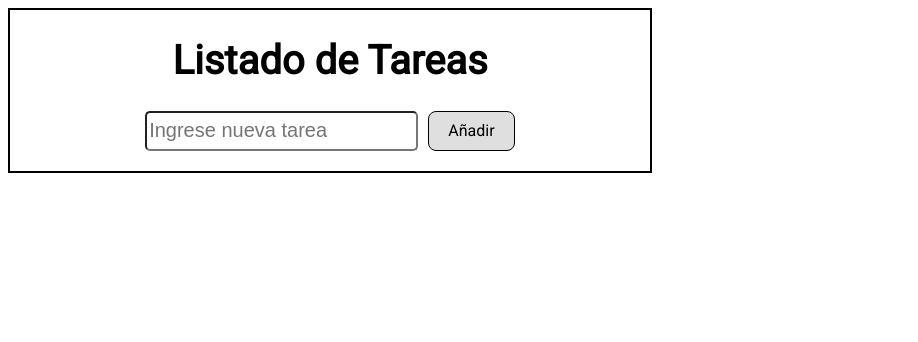
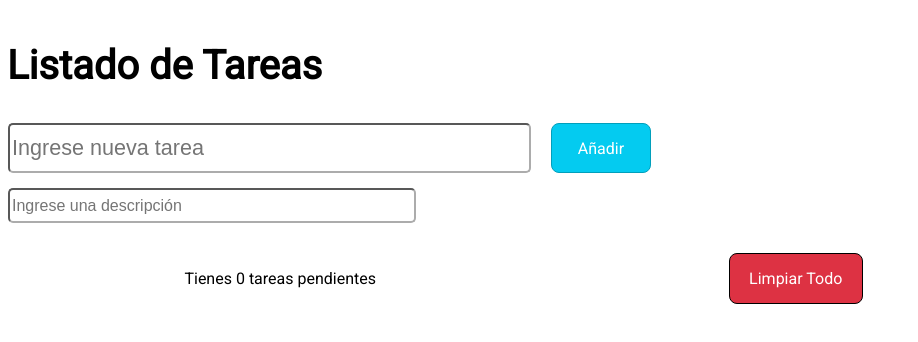
Before and after one commit to erickdavidhz7/my-react-task-list, a React (Vite) app: page / in a window 1280 px wide. Shown: the top 342 px of the page, without its empty margins (0-918 px from the left). Built offline with nearby package versions, Linux system fonts and the light colour scheme.

Commit message:
se ha añadido footer y cambios a estilos

```diff
--- a/index.html
+++ b/index.html
@@ -5,9 +5,9 @@
     <link rel="icon" type="image/svg+xml" href="/vite.svg" />
     <meta name="viewport" content="width=device-width, initial-scale=1.0" />
     <title>Lista de Tareas</title>
-    <link rel="preconnect" href="https://fonts.googleapis.com">
-    <link rel="preconnect" href="https://fonts.gstatic.com" crossorigin>
-    <link href="https://fonts.googleapis.com/css2?family=Roboto:wght@300;400&display=swap" rel="stylesheet">
+    <link rel="preconnect" href="https://fonts.googleapis.com" />
+    <link rel="preconnect" href="https://fonts.gstatic.com" crossorigin />
+    <link href="https://fonts.googleapis.com/css2?family=Roboto:wght@300;400&display=swap" rel="stylesheet" />
   </head>
 
   <body>
--- a/src/App.css
+++ b/src/App.css
@@ -1,7 +1,6 @@
 body {
   display: flex;
-  font-family: 'Roboto', sans-serif;
-  text-align: center;
+  font-family: "Roboto", sans-serif;
 }
 button {
   border-radius: 8px;
@@ -10,13 +9,14 @@ button {
   font-size: 1em;
   font-weight: 500;
   font-family: inherit;
-  background-color: #dfdfdf;
+  background-color: #04cbf0;
+  color: white;
   cursor: pointer;
   transition: border-color 0.25s;
 }
 button:hover {
-  border-color: #9a9eee;
-  background-color: #9a9eee;
+  border-color: #019fbb;
+  background-color: #78ebff;
   color: white;
 }
 button:focus,
@@ -27,33 +27,68 @@ button:focus-visible {
 .headerComp {
   display: grid;
   grid-template-columns: 1fr;
-  grid-template-rows: 1fr;
-  border-style: solid;
-  border-width: 2px;
-  margin: auto;
-  width: 40em;
+  grid-template-rows: 1fr 0.5fr;
+  align-items: center;
+  margin-left: -15px;
 }
 
 .titulo {
   font-size: 2.5em;
+  margin: 14px;
 }
 
 #formularioTarea {
-  display: flex;
-  justify-content: center;
+  display: grid;
   font-size: 1em;
+  grid-template-columns: 1fr 1fr;
+  grid-template-rows: 1fr 1fr;
   padding-left: 15px;
   padding-right: 15px;
-  padding-bottom: 5px;
 }
 
 #txt1 {
-  font-size: 1.25em;
+  font-size: 1.35em;
   border-radius: 5px;
+  border-width: 2px;
+  border-color: #acacac;
+  width: 515px;
+}
+#txt2 {
+  margin-top: 15px;
+  font-size: 1em;
+  border-radius: 5px;
+  border-color: #acacac;
+  grid-column: 1/3;
+  grid-row: 2;
+  width: 400px;
 }
 
 #boton {
-  margin-left: 10px;
+  width: 100px;
+  height: 50px;
+  grid-row: 1;
+  grid-column: 2;
+  border-radius: 8px;
+  border: 1px solid black;
+  padding: 0.6em 1.2em;
+  font-size: 1em;
+  font-weight: 500;
+  font-family: inherit;
+  background-color: #04cbf0;
+  border-color: #019fbb;
+  color: white;
+  cursor: pointer;
+  transition: border-color 0.25s;
+  margin-left: 20px;
+}
+#boton:hover {
+  border-color: #019fbb;
+  background-color: #78ebff;
+  color: white;
+}
+#boton:focus,
+:focus-visible {
+  outline: 4px auto -webkit-focus-ring-color;
 }
 
 .task {
@@ -61,9 +96,11 @@ button:focus-visible {
   grid-template-columns: 2fr 1fr;
   grid-template-rows: 1fr;
   border-style: solid;
+  background-color: #efefef;
   border-width: 2px;
-  border-color: rgb(0, 0, 0);
-  margin-top: -2px;
+  border-radius: 25px;
+  border-color: #acacac;
+  margin-top: 15px;
   width: 40em;
 }
 
@@ -72,16 +109,44 @@ button:focus-visible {
 }
 
 .inputBar {
+  display: flex;
   margin-bottom: 15px;
+  align-items: flex-start;
 }
 
 #editarTarea {
   margin-left: 15px;
   margin-right: 15px;
+  background-color: #76aadf;
+}
+
+#editarTarea:hover {
+  border-color: #3775b3;
+  background-color: #8cc3fa;
+  color: white;
 }
 
 #eliminarTarea {
   margin-right: 15px;
+  background-color: #dd3243;
+}
+
+#eliminarTarea:hover {
+  border-color: #bb0013;
+  background-color: #f85e6d;
+  color: white;
+}
+
+#eliminarTodasTarea{
+  margin-right: 30px;
+  background-color: #dd3243;
+}
+
+
+#eliminarTodasTarea:hover {
+  border-color: #bb0013;
+  background-color: #f85e6d;
+  color: white;
 }
 
 #tituloTarea {
@@ -94,7 +159,7 @@ button:focus-visible {
   font-size: 1.4em;
 }
 
-#slider{
+#slider {
   width: 50px;
 }
 
@@ -161,9 +226,21 @@ button:focus-visible {
 #nuevaDescripcionTarea {
   font-size: 1em;
   border-radius: 5px;
+  width: 400px;
 }
 
 #nuevoNombreTarea {
   font-size: 1em;
   border-radius: 5px;
 }
+
+#nombreTarea {
+  padding-left: 10px;
+}
+
+.Footer{
+  margin-top: 15px;
+  display: flex;
+  justify-content: space-around;
+  flex-direction: row;
+}
--- a/src/App.jsx
+++ b/src/App.jsx
@@ -2,6 +2,7 @@ import "./App.css";
 import Header from "./components/Header";
 import TaskList from "./components/TaskList";
 import ContextoTask from "./context/ContextoTask";
+import Footer from "./components/Footer";
 
 function App() {
 
@@ -10,6 +11,7 @@ function App() {
     <ContextoTask>
       <Header/>
       <TaskList/>
+      <Footer/>
       </ContextoTask>
     </>
   );
--- /dev/null
+++ b/src/components/Footer.jsx
@@ -0,0 +1,21 @@
+import { useContext } from "react";
+import { MiContexto } from "../context/crearContexto";
+
+export default function Footer() {
+  const { tareasList, deleteAllTareas } = useContext(MiContexto);
+  let numeroTareasPendientes = tareasList.filter((tarea) => !tarea.estado).length;
+
+
+  const eliminarTodasTareas = () => {
+    deleteAllTareas();
+  }
+  return (
+    <div className="Footer">
+      <p>Tienes {numeroTareasPendientes} tareas pendientes</p>
+
+      <button type="button" id="eliminarTodasTarea" onClick={eliminarTodasTareas}>
+        Limpiar Todo
+      </button>
+    </div>
+  );
+}
--- a/src/components/Header.jsx
+++ b/src/components/Header.jsx
@@ -1,27 +1,9 @@
-import { useContext, useState } from "react";
-import { MiContexto } from "../context/crearContexto";
-
+import TaskInput from "./TaskInput";
 export default function Header() {
-  const { addTarea } = useContext(MiContexto);
-  const [input, setInput] = useState("");
-  const handleNuevaTareaClick = () => {
-    addTarea(input);
-    setInput("");
-  };
-
   return (
     <div className="headerComp">
       <h1 className="titulo">Listado de Tareas</h1>
-      <div className="inputBar">
-        <form id="formularioTarea" action="">
-          <input id="txt1" type="text" onChange={(e) => setInput(e.target.value)} value={input} name="txt1" placeholder="Ingrese nueva tarea" />
-          <button type="button" onClick={handleNuevaTareaClick} id="boton">
-            {" "}
-            {/* ponerle atributo type button para evitar que la página se refresque al presionar el botón */}
-            Añadir
-          </button>
-        </form>
-      </div>
+      <TaskInput />
     </div>
   );
 }
--- a/src/components/Task.jsx
+++ b/src/components/Task.jsx
@@ -35,10 +35,12 @@ export default function Task(props) {
         <TaskEdit idTarea={idTarea} nombreTarea={nombreTarea} estadoTarea={estadoTarea} descripcion={descripcion} setIsShown={setIsShown} />
       ) : (
         <div className="task">
-          <form id="tituloTarea">
-            <Checkbox onChange={handleChange} defaultChecked={checkeado} />
-            <label id="nombreTarea">{checkeado ? strikeThrough(nombreTarea) : nombreTarea}</label>
-          </form>
+          {
+            <form id="tituloTarea">
+              <Checkbox onChange={handleChange} defaultChecked={checkeado} />
+              <label id="nombreTarea">{checkeado ? strikeThrough(nombreTarea) : nombreTarea}</label>
+            </form>
+          }
           <div id="botonesTarea">
             <button type="button" id="editarTarea" onClick={handleEditarTareaClick}>
               Editar
--- /dev/null
+++ b/src/components/TaskInput.jsx
@@ -0,0 +1,44 @@
+import { useContext, useState } from "react";
+import { MiContexto } from "../context/crearContexto";
+
+export default function TaskInput() {
+  const [inputTarea, setInputTarea] = useState("");
+  const [inputDescripcion, setInputDescripcion] = useState("");
+  const { addTarea } = useContext(MiContexto);
+  const handleNuevaTareaClick = () => {
+    if (inputTarea.length > 3) {
+      addTarea(inputTarea, inputDescripcion);
+      setInput("");
+    } else {
+      alert("La tarea debe tener más de 3 caracteres!");
+    }
+  };
+
+  return (
+    <div className="inputBar">
+      <form id="formularioTarea">
+        <input
+          id="txt1"
+          type="text"
+          name="txt1"
+          placeholder="Ingrese nueva tarea"
+          onChange={(e) => {
+            setInputTarea(e.target.value);
+          }}
+          value={inputTarea}
+        />
+        <input
+          id="txt2"
+          type="text"
+          name="txt2"
+          placeholder="Ingrese una descripción"
+          onChange={(e) => {
+            setInputDescripcion(e.target.value);
+          }}
+          value={inputDescripcion}
+        />
+        <input type="submit" id="boton" value="Añadir" onClick={handleNuevaTareaClick} />
+      </form>
+    </div>
+  );
+}
--- a/src/context/ContextoTask.jsx
+++ b/src/context/ContextoTask.jsx
@@ -2,10 +2,10 @@ import { MiContexto } from "./crearContexto"
 import { useTasks } from "../hooks/useTasks"
 
 const ContextoTask = ({children}) =>{
-    const [tareasList,setTarea, addTarea, deleteTarea, editarTarea, checkTarea] = useTasks();
+    const [tareasList,setTarea, addTarea, deleteTarea, deleteAllTareas,  editarTarea, checkTarea] = useTasks();
     return(
         <>
-        <MiContexto.Provider value={{tareasList, setTarea, addTarea, deleteTarea, editarTarea, checkTarea}}>
+        <MiContexto.Provider value={{tareasList, setTarea, addTarea, deleteTarea, deleteAllTareas,  editarTarea, checkTarea}}>
             {children}
         </MiContexto.Provider>
         </>
--- a/src/hooks/useTasks.js
+++ b/src/hooks/useTasks.js
@@ -7,11 +7,12 @@ export function useTasks() {
   const [tareasList, setTarea] = useState([]);
   const [id, setId] = useState(defaultId);
 
-  function addTarea(nuevaTarea) {
+  function addTarea(nuevaTarea, descripcion = "Editar tarea para cambiar la descripción") {
+
     const tareaObjeto = {
       id: id,
       nombre: nuevaTarea,
-      descripcion: "Editar tarea para cambiar la descripción",
+      descripcion: descripcion,
       estado: false,
     };
 
@@ -25,6 +26,11 @@ export function useTasks() {
   function deleteTarea(id) {
     let nuevaTareasList = tareasList.filter((tarea) => tarea.id !== id);
     setTarea(nuevaTareasList);
+    localStorage.setItem("tareasList", JSON.stringify(nuevaTareasList));
+  }
+  function deleteAllTareas(){
+    let nuevaTareasList = []
+    setTarea([]);
     localStorage.setItem("tareasList", JSON.stringify(nuevaTareasList));
   }
 
@@ -57,5 +63,5 @@ export function useTasks() {
     }
   }, []);
 
-  return [tareasList, setTarea, addTarea, deleteTarea, editarTarea, checkTarea];
+  return [tareasList, setTarea, addTarea, deleteTarea, deleteAllTareas, editarTarea, checkTarea];
 }
```
